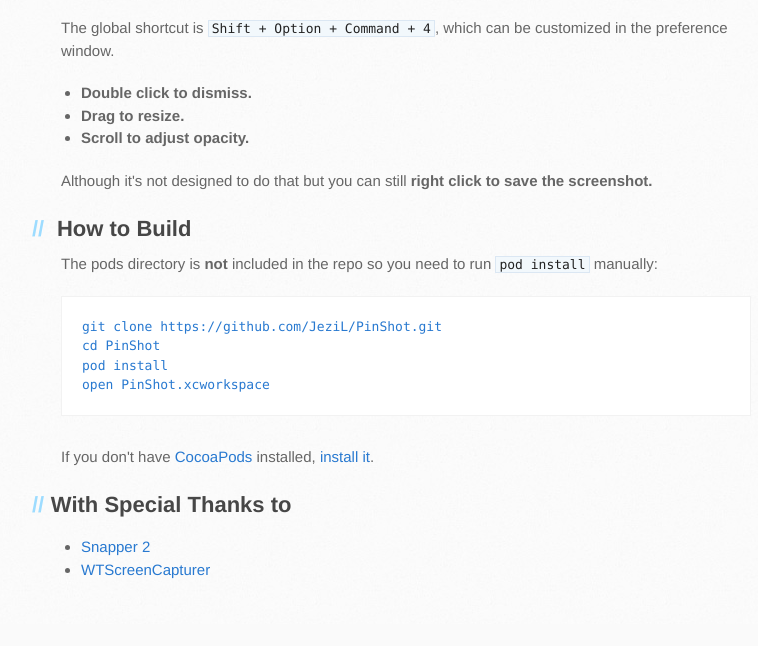
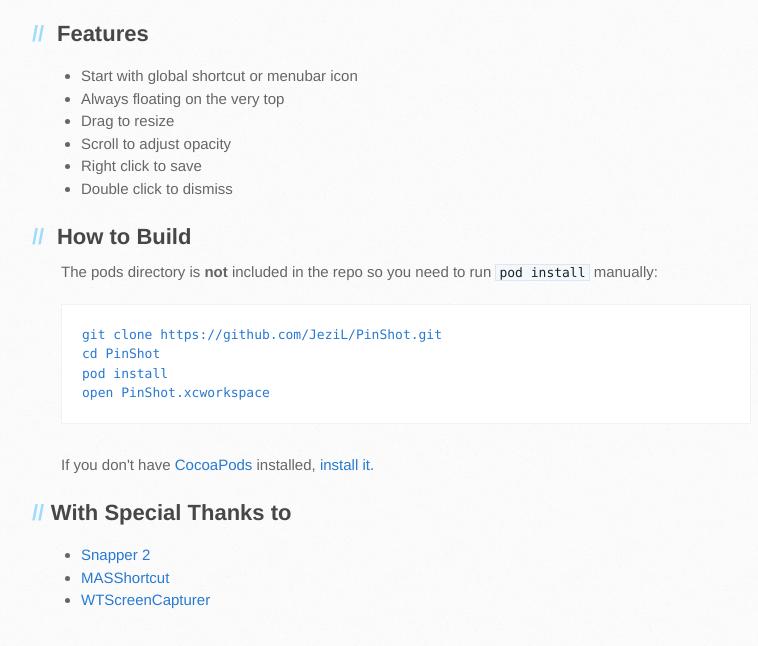
Before and after one commit to JeziL/PinShot, a plain HTML site: page index.html in a window 1280 px wide. Shown: the part 1622-2268 px from the top of the page, without its empty margins (109-867 px from the left). Before the commit the page ends 2246 px from the top, so only its background shows below. Drawn offline with Linux system fonts and the light colour scheme.

Commit message:
Update pages.

```diff
--- a/index.html
+++ b/index.html
@@ -45,15 +45,17 @@
 
 <p><img src="images/pinshot.gif" alt="gif"></p>
 
-<p>The global shortcut is <code>Shift + Option + Command + 4</code>, which can be customized in the preference window.</p>
+<h2>
+<a id="feature" class="anchor" href="#feature" aria-hidden="true"><span aria-hidden="true" class="octicon octicon-link"></span></a>Features</h2>
 
 <ul>
-  <li><b>Double click to dismiss.</b></li>
-  <li><b>Drag to resize.</b></li>
-  <li><b>Scroll to adjust opacity.</b></li>
+  <li>Start with global shortcut or menubar icon</li>
+  <li>Always floating on the very top</li>
+  <li>Drag to resize</li>
+  <li>Scroll to adjust opacity</li>
+  <li>Right click to save</li>
+  <li>Double click to dismiss</li>
 </ul>
-
-<p>Although it's not designed to do that but you can still <b>right click to save the screenshot.</b></p>
 
 <h2>
 <a id="build" class="anchor" href="#build" aria-hidden="true"><span aria-hidden="true" class="octicon octicon-link"></span></a>How to Build</h2>
@@ -72,6 +74,7 @@ open PinShot.xcworkspace
         <h2><a id="thank" class="anchor" href="#thank" aria-hidden="true"><span aria-hidden="true" class="octicon octicon-link"></span></a>With Special Thanks to</h2>
         <ul>
           <li><a href="http://moreinfo.thebigboss.org/moreinfo/depiction.php?file=snapper2Dp">Snapper 2</a></li>
+          <li><a href="https://github.com/shpakovski/MASShortcut">MASShortcut</li>
           <li><a href="https://github.com/Naituw/WTScreenCapturer">WTScreenCapturer</li>
         </ul>
 
@@ -88,8 +91,8 @@ open PinShot.xcworkspace
           </a>
 
           <p>Copyright © 2016 Jinli Wang.</p>
-          <p>This page was generated by <a href="https://pages.github.com">GitHub Pages</a> using the Architect theme by <a href="https://twitter.com/jasonlong">Jason Long</a>.</p>
-        </aside>
+
+          </aside>
       </div>
     </div>
 
```
